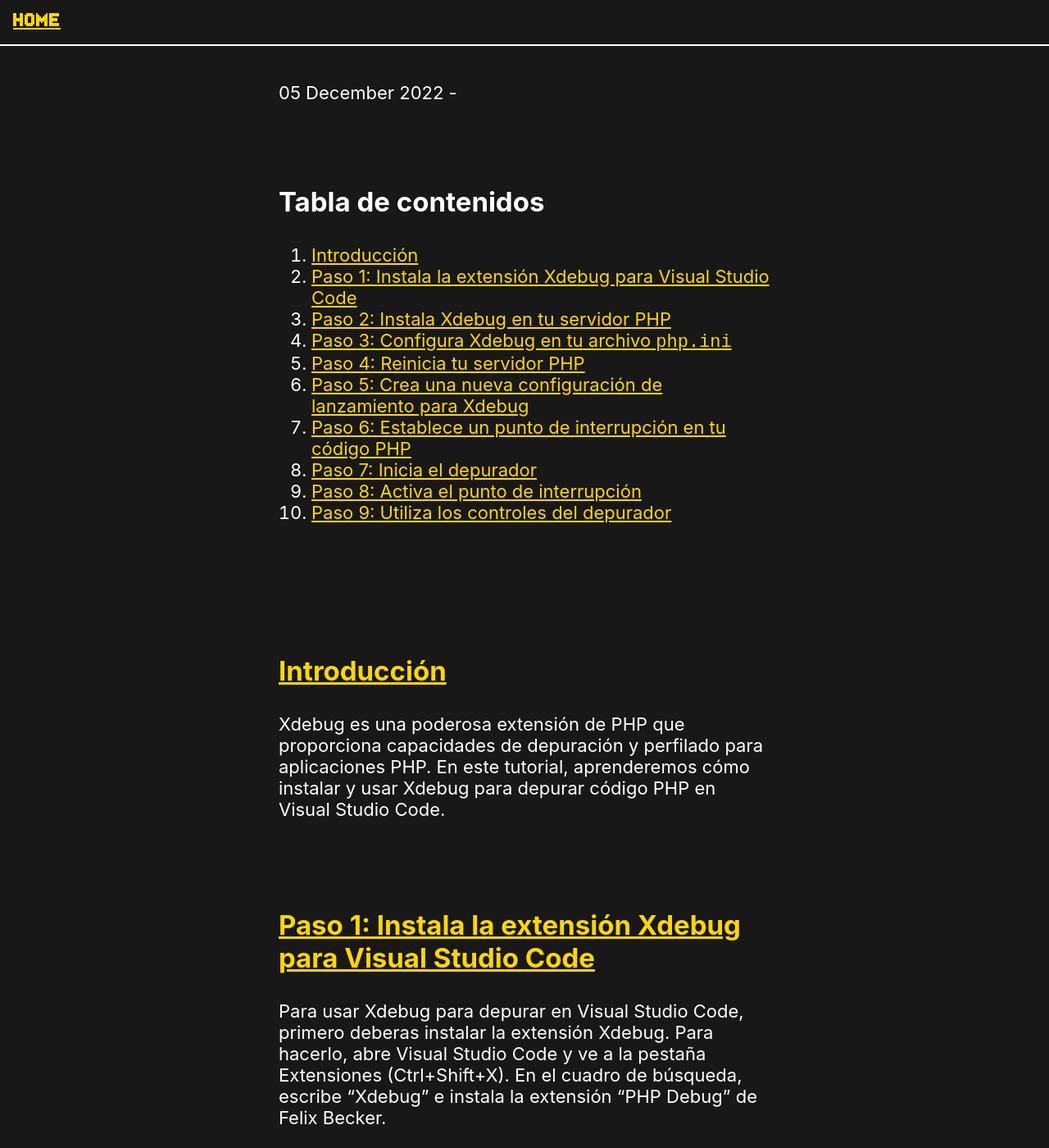
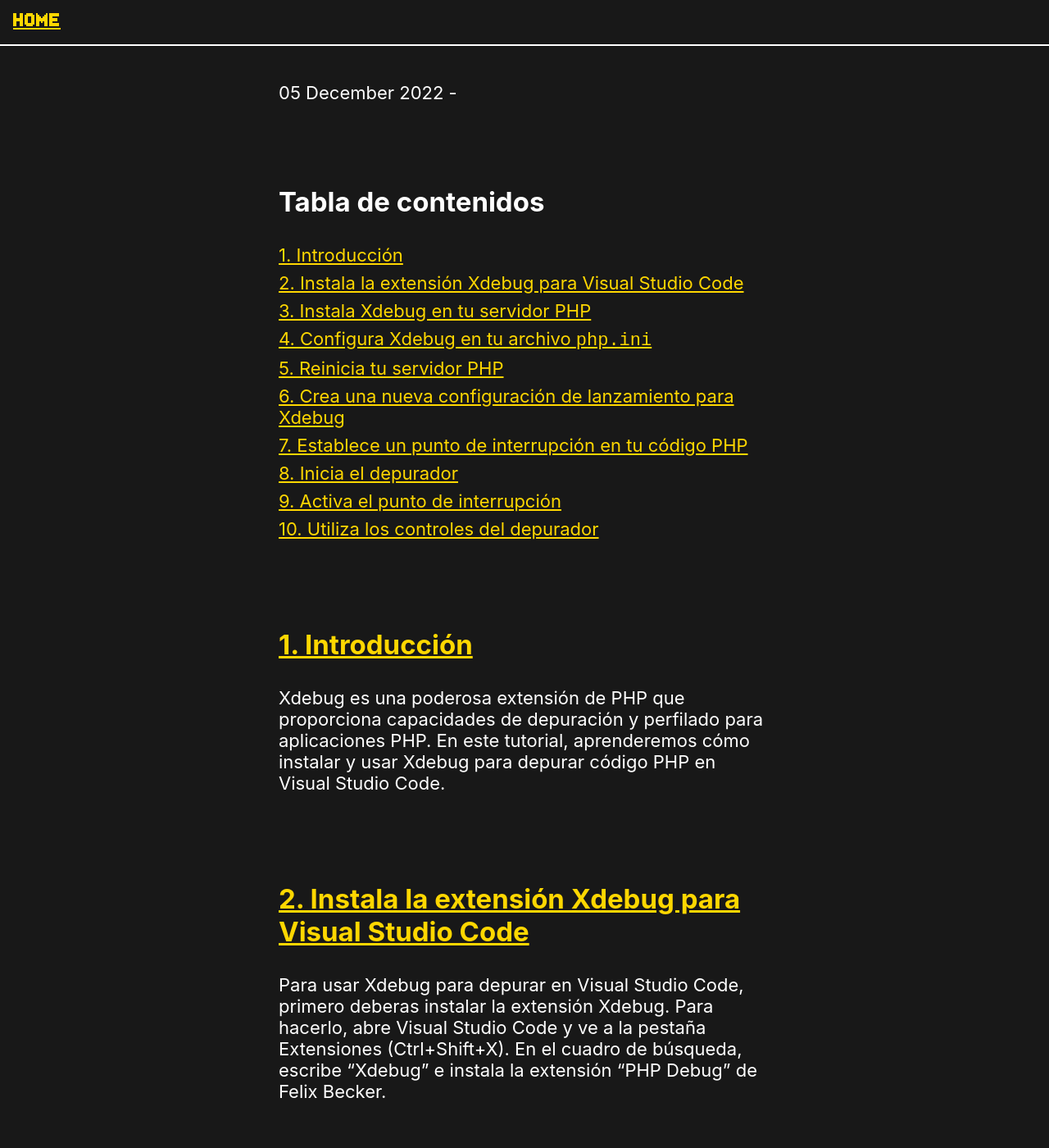
Before and after one commit to sbellodev/sbellodev.github.io, a Jekyll site: the page built from _posts/2022-12-5-instalar-y-debugear-en-visual-studio.markdown, in a window 1280 px wide and 1400 px high. Shown: the whole window at 82% size. Built offline with Jekyll 4.4.1, drawn with Linux system fonts in a browser that asks for light colours; some of the changed text lies outside the part shown.

Commit message:
fix table of contetns

````diff
--- a/_layouts/portfolio.html
+++ b/_layouts/portfolio.html
@@ -29,14 +29,14 @@
       <a href="#blog">BLOG</a>
       <a href="#who">WHO</a>
       <a href="#experience">EXPERIENCE</a>
-      <a href="#contact">WHERE</a>
+      <a href="#where">WHERE</a>
     </nav>
     <main>
       <section id="home">
         <img src="{{ site.baseurl }}/assets/img/perfil.jpg" />
         <h1>SANTI BELLO</h1>
         <h2><span>SOFTWARE DEVELOPER</span></h2>
-        <h2>PHP - JAVA - REACT</h2>
+        <h2>JAVA - REACT</h2>
       </section>
       {{ content | new_line_to_br }}
     </main>
--- a/_posts/2022-12-5-instalar-y-debugear-en-visual-studio.markdown
+++ b/_posts/2022-12-5-instalar-y-debugear-en-visual-studio.markdown
@@ -7,27 +7,36 @@
 
 ## Tabla de contenidos
 
-1. [Introducción](#introducción)
-2. [Paso 1: Instala la extensión Xdebug para Visual Studio Code](#paso-1-instala-la-extensión-xdebug-para-visual-studio-code)
-3. [Paso 2: Instala Xdebug en tu servidor PHP](#paso-2-instala-xdebug-en-tu-servidor-php)
-4. [Paso 3: Configura Xdebug en tu archivo `php.ini`](#paso-3-configura-xdebug-en-tu-archivo-phpini)
-5. [Paso 4: Reinicia tu servidor PHP](#paso-4-reinicia-tu-servidor-php)
-6. [Paso 5: Crea una nueva configuración de lanzamiento para Xdebug](#paso-5-crea-una-nueva-configuración-de-lanzamiento-para-xdebug)
-7. [Paso 6: Establece un punto de interrupción en tu código PHP](#paso-6-establece-un-punto-de-interrupción-en-tu-código-php)
-8. [Paso 7: Inicia el depurador](#paso-7-inicia-el-depurador)
-9. [Paso 8: Activa el punto de interrupción](#paso-8-activa-el-punto-de-interrupción)
-10. [Paso 9: Utiliza los controles del depurador](#paso-9-utiliza-los-controles-del-depurador)
+[1. Introducción](#1-introducción)
+
+[2. Instala la extensión Xdebug para Visual Studio Code](#2-instala-la-extensión-xdebug-para-visual-studio-code)
+
+[3. Instala Xdebug en tu servidor PHP](#3-instala-xdebug-en-tu-servidor-php)
+
+[4. Configura Xdebug en tu archivo `php.ini`](#4-configura-xdebug-en-tu-archivo-phpini)
+
+[5. Reinicia tu servidor PHP](#5-reinicia-tu-servidor-php)
+
+[6. Crea una nueva configuración de lanzamiento para Xdebug](#6-crea-una-nueva-configuración-de-lanzamiento-para-xdebug)
+
+[7. Establece un punto de interrupción en tu código PHP](#7-establece-un-punto-de-interrupción-en-tu-código-php)
+
+[8. Inicia el depurador](#8-inicia-el-depurador)
+
+[9. Activa el punto de interrupción](#9-activa-el-punto-de-interrupción)
+
+[10. Utiliza los controles del depurador](#10-utiliza-los-controles-del-depurador)
 
 
-## [Introducción][index]
+## [1. Introducción][index]
 
 Xdebug es una poderosa extensión de PHP que proporciona capacidades de depuración y perfilado para aplicaciones PHP. En este tutorial, aprenderemos cómo instalar y usar Xdebug para depurar código PHP en Visual Studio Code.
 
-## [Paso 1: Instala la extensión Xdebug para Visual Studio Code][index]
+## [2. Instala la extensión Xdebug para Visual Studio Code][index]
 
 Para usar Xdebug para depurar en Visual Studio Code, primero deberas instalar la extensión Xdebug. Para hacerlo, abre Visual Studio Code y ve a la pestaña Extensiones (Ctrl+Shift+X). En el cuadro de búsqueda, escribe "Xdebug" e instala la extensión "PHP Debug" de Felix Becker.
 
-## [Paso 2: Instala Xdebug en tu servidor PHP][index]
+## [3. Instala Xdebug en tu servidor PHP][index]
 
 A continuación, deberas instalar Xdebug en su servidor PHP. Este proceso variará según su entorno de servidor, pero en la mayoría de los casos, puedes utilizar el siguiente comando para instalar Xdebug:
 
@@ -35,7 +44,7 @@
 pecl install xdebug
 ```
 
-## [Paso 3: Configura Xdebug en tu archivo php.ini][index]
+## [4. Configura Xdebug en tu archivo php.ini][index]
 
 Después de instalar Xdebug en su servidor, deberas configurarlo editando su archivo `php.ini`. Este archivo suele estar ubicado en el directorio `php` en su servidor. Agregua las siguientes líneas a su archivo `php.ini` para habilitar Xdebug:
 
@@ -46,11 +55,11 @@
 xdebug.remote_port=9000
 ```
 
-## [Paso 4: Reinicia tu servidor PHP][index]
+## [5. Reinicia tu servidor PHP][index]
 
 Después de configurar Xdebug, deberas reiniciar su servidor PHP para aplicar los cambios. Esto habilitará Xdebug y lo hará disponible para su uso.
 
-## [Paso 5: Crea una nueva configuración de lanzamiento para Xdebug][index]
+## [6. Crea una nueva configuración de lanzamiento para Xdebug][index]
 
 Ahora que Xdebug está instalado y configurado, puedes comenzar a usarlo para depurar su código PHP. Para hacerlo, abre el proyecto que desea depurar en Visual Studio Code y crea una nueva configuración de lanzamiento para Xdebug. Para hacerlo, abre la pestaña Depurar (Ctrl+Shift+D) y haz clic en el icono de engranaje para crear una nueva configuración de lanzamiento. Selecciona "PHP" de la lista de opciones y, a continuación, agregua las siguientes lineas a su configuración de lanzamiento
 
@@ -62,19 +71,19 @@
     "${workspaceRoot}",
 ```
 
-## [Paso 6: Establece un punto de interrupción en tu código PHP][index]
+## [7. Establece un punto de interrupción en tu código PHP][index]
 
 A continuación, establece un punto de interrupción en su código PHP haciendo clic en el lado izquierdo del número de línea donde desea detener la ejecución. Esto le indicará al depurador que detenga la ejecución en ese punto, lo que te permitirá inspeccionar el estado de su código y variables.
 
-## [Paso 7: Inicia el depurador][index]
+## [8. Inicia el depurador][index]
 
 Para iniciar el depurador, haz clic en el botón "Iniciar depuración" en la pestaña Depurar. Esto iniciará su servidor PHP y conectará Xdebug a Visual Studio Code.
 
-## [Paso 8: Activa el punto de interrupción][index]
+## [9. Activa el punto de interrupción][index]
 
 Ahora que el depurador está en ejecución, abre tu proyecto PHP en un navegador web y vaya a la página donde desea comenzar a depurar. Esto activará el punto de interrupción que estableció en el paso 6 y el depurador detendrá la ejecución en ese punto.
 
-## [Paso 9: Utiliza los controles del depurador][index]
+## [10. Utiliza los controles del depurador][index]
 
 En este punto, puedes utilizar los controles del depurador en Visual Studio Code para avanzar paso a paso en su código y examinar el estado de sus variables. También puedes usar la consola del depurador para evaluar expresiones y ejecutar comandos en tiempo de ejecución.
 
--- a/index.markdown
+++ b/index.markdown
@@ -43,7 +43,7 @@
 <br/>
 <center>< \ ></center>
 <br/>
-As as hobby, aside of staying up-to-date with tecnologies I arrange social gaming events since 2014, having performed more than 140 events within our organisation. Don't hesitate to [contact][contact] me!
+As as hobby, aside of staying up-to-date with tecnologies I arrange social gaming events since 2014, having performed more than 140 events within our organisation. Don't hesitate to [contact][where] me!
 
 <br/>
 <br/>
````
Also changed, not shown: other parts of index.markdown (+1 -1 lines), _posts/2022-11-29-mvc-modelo-vista-controlador.markdown (+11 -8 lines), _posts/2022-12-6-aprender-a-programar-en-2022.markdown (+33 -20 lines), 5 other files.
